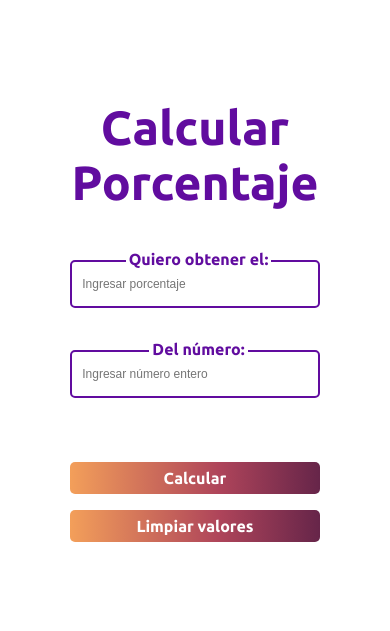
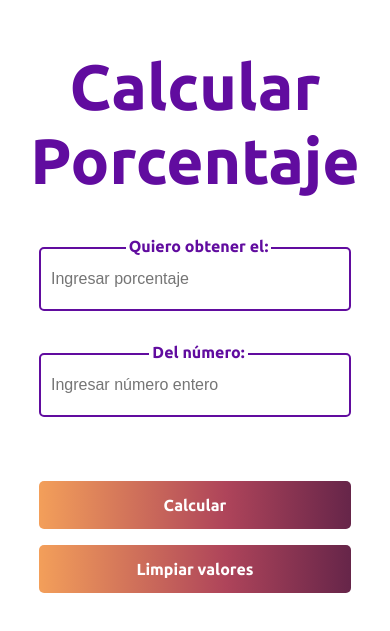
Before and after one commit to MarianoBarella95/calcular-porcentaje, a plain HTML site: page index.html in a window 390 px wide. Shown: the part 101-732 px from the top of the page. Drawn offline with Linux system fonts and the light colour scheme.

Commit message:
Arregle width en mobile

```diff
--- a/index.css
+++ b/index.css
@@ -35,7 +35,7 @@ form {
 
 .title {
     color: #610C9F;
-    font-size: 3rem;
+    font-size: 4rem;
     text-align: center;
 }
 
@@ -72,12 +72,16 @@ label {
 
 #numero1, #numero2 {
     padding: 11px 10px;
-    font-size: 0.75rem;
+    font-size: 1rem;
     border: 2px #610C9F solid;
     border-radius: 5px;
     width: 30%;
     height: 3rem;
     outline: none;
+}
+
+#resultado {
+    font-size: 1.5rem;
 }
 
 .btn-container {
@@ -89,8 +93,8 @@ label {
 }
 .btn {
     font-family: 'Ubuntu', sans-serif;
-    width: 20%;
-    height: 2rem;
+    width: 30%;
+    height: 3rem;
     border: none;
     color: white;
     background: rgb(243,159,90);
@@ -103,7 +107,7 @@ label {
 
 @media (max-width: 768px) {
     .btn {
-        width: 80%;
+        width: 100%;
     }
 
     label {
@@ -111,6 +115,7 @@ label {
     }
 
     #numero1, #numero2 {
-        width: 80%;
+        width: 100%;
+        height: 4rem;
     }
 }
```
